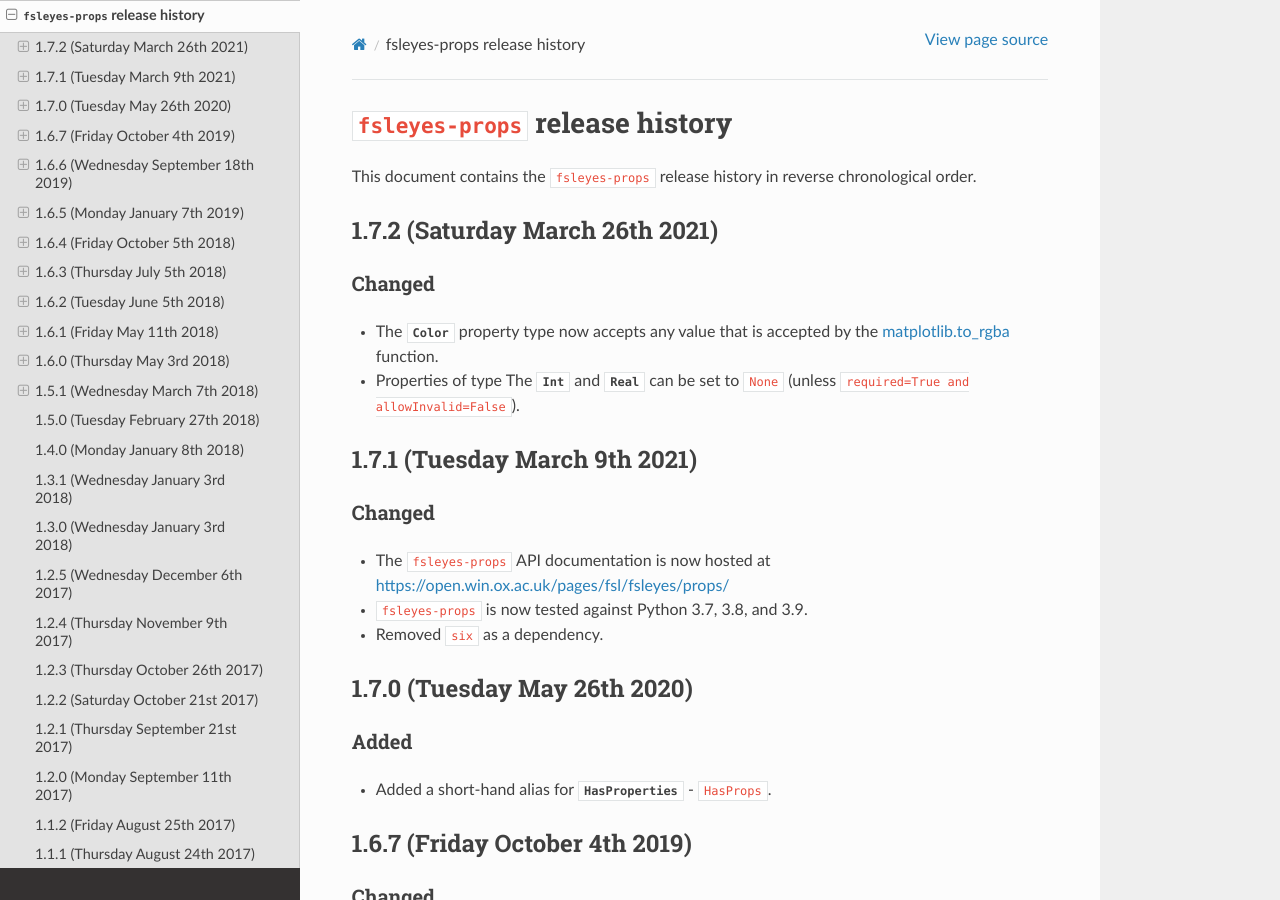
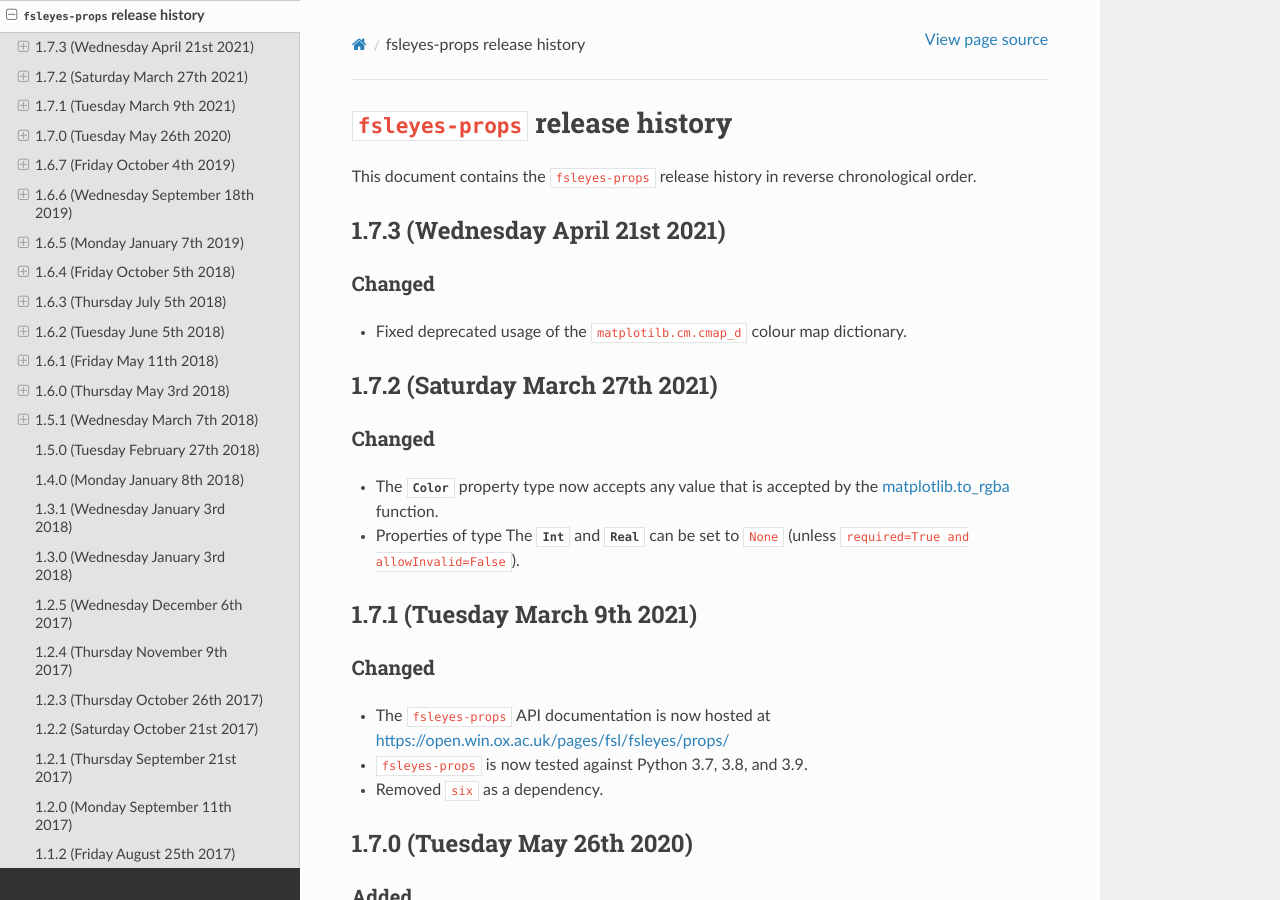
Before and after one commit to pauldmccarthy/fsleyes-props, a Sphinx documentation site: the page built from doc/changelog.rst, in a window 1280 px wide and 900 px high. Built offline with Sphinx 7.4.7 and the Read the Docs theme 2.0.0, drawn with Linux system fonts in a browser that asks for light colours.

Commit message:
DOC: Changelog, readme, render source in api docs

```diff
--- a/CHANGELOG.rst
+++ b/CHANGELOG.rst
@@ -2,7 +2,19 @@ This document contains the ``fsleyes-props`` release history in reverse
 chronological order.
 
 
-1.7.2 (Saturday March 26th 2021)
+
+1.7.3 (Wednesday April 21st 2021)
+---------------------------------
+
+
+Changed
+^^^^^^^
+
+* Fixed deprecated usage of the ``matplotilb.cm.cmap_d`` colour map
+  dictionary.
+
+
+1.7.2 (Saturday March 27th 2021)
 --------------------------------
 
 
--- a/README.rst
+++ b/README.rst
@@ -68,6 +68,9 @@ Dependencies for running the tests and building documentation are listed in the
 
 Documentation
 -------------
+
+The ``fsleyes-props`` API documentation is hosted at
+https://open.win.ox.ac.uk/pages/fsl/fsleyes/props/.
 
 ``fsleyes-props`` is documented using `sphinx
 <http://http://sphinx-doc.org/>`_. You can build the API documentation by
--- a/doc/conf.py
+++ b/doc/conf.py
@@ -33,6 +33,7 @@ date = datetime.date.today()
 # ones.
 extensions = [
     'sphinx.ext.autodoc',
+    'sphinx.ext.viewcode',
     'sphinx.ext.autosummary',
     'sphinx.ext.mathjax',
 #     'sphinxcontrib.restbuilder',
```
